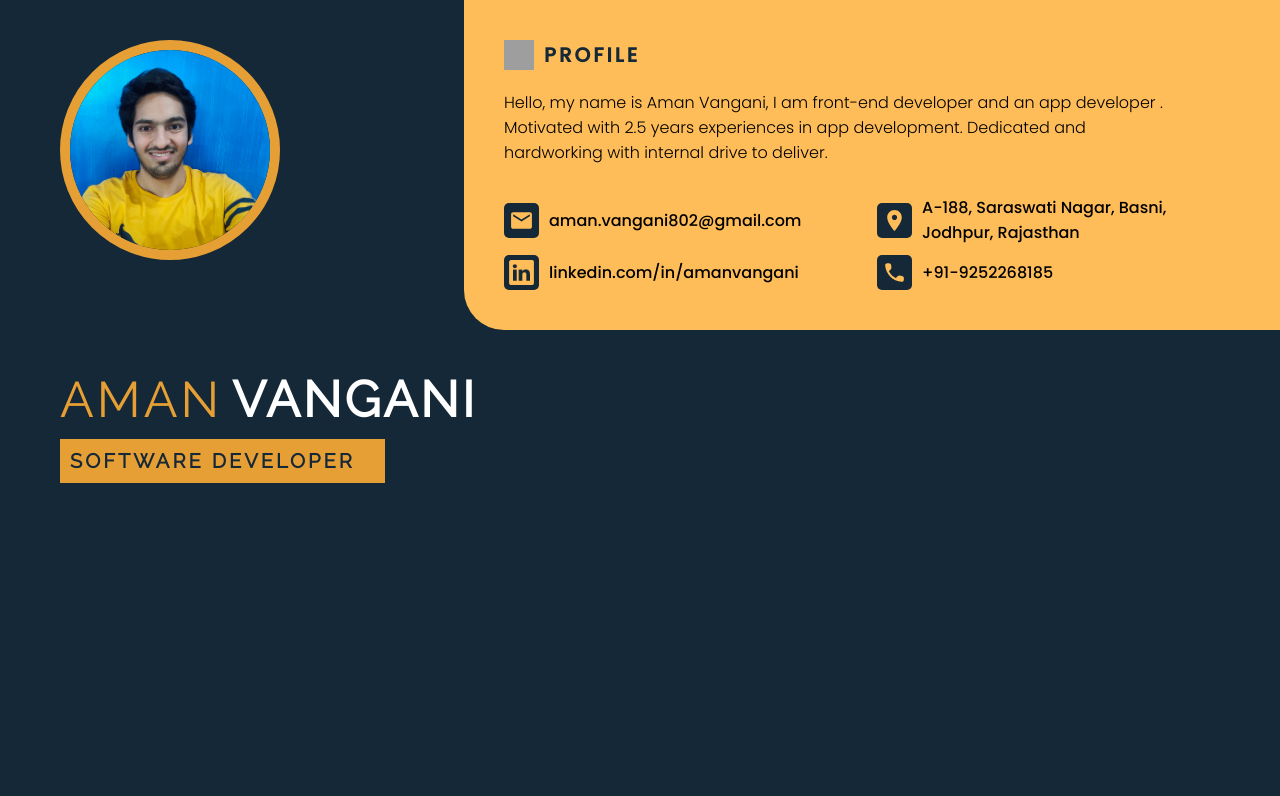
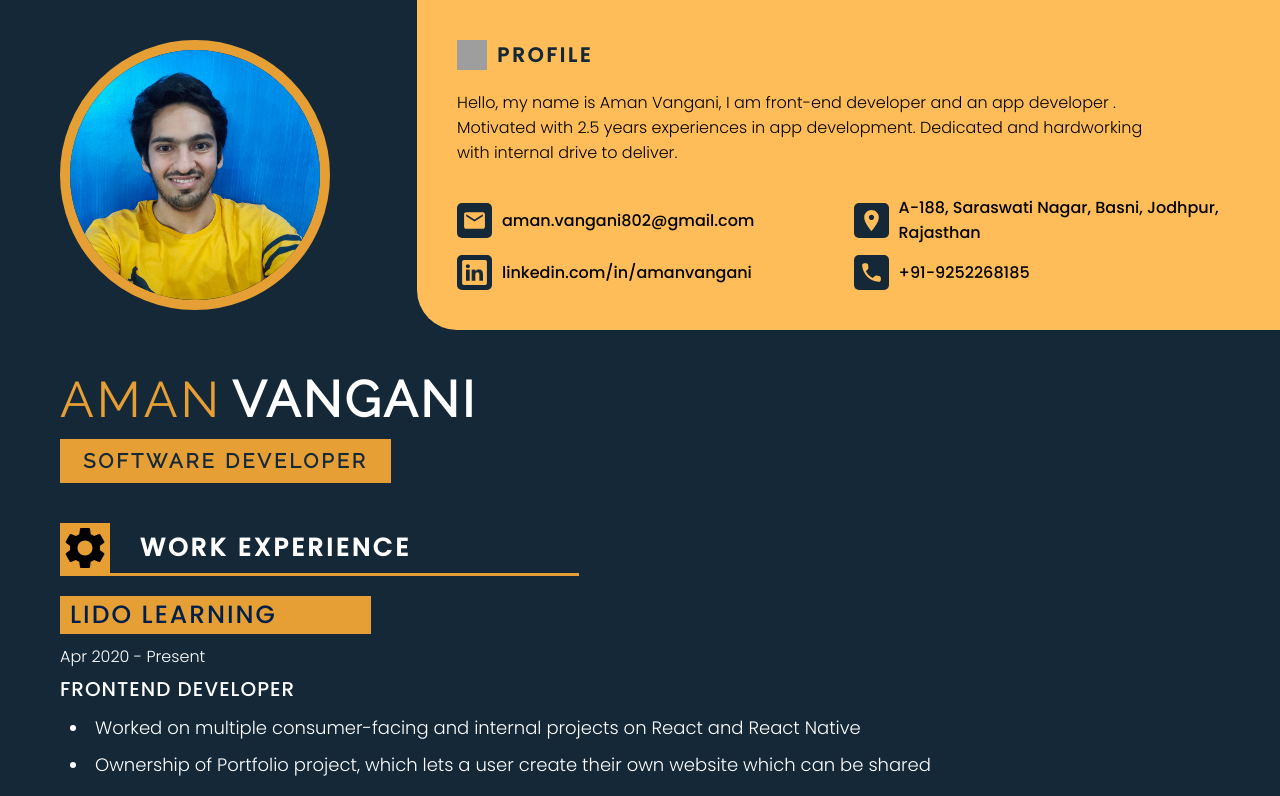
Before and after one commit to aman802/resume-website, a React (Create React App) app: page / in a window 1280 px wide. Shown: the top 796 px of the page. Built offline with nearby package versions, Linux system fonts and the light colour scheme; grey boxes are pictures that could not be loaded.

Commit message:
Adds Work Experience section

```diff
--- a/src/App.css
+++ b/src/App.css
@@ -2,6 +2,12 @@
   display: flex;
   flex-direction: column;
   margin-left: 60px;
+}
+
+.rootContentDiv {
+  display: flex;
+  flex-direction: column;
+  width: 85%;
 }
 
 .nameDiv {
@@ -31,7 +37,8 @@
   font-weight: bolder;
   letter-spacing: 3px;
   background-color: var(--dark-yellow);
-  width: 25%;
+  width: 30%;
   padding: 10px;
   margin-top: 10px;
+  text-align: center;
 }
--- a/src/App.js
+++ b/src/App.js
@@ -1,15 +1,19 @@
 import Header from './components/Header/Header';
+import WorkExperience from './components/WorkExperience/WorkExperience';
 import './App.css';
 
 function App() {
   return (
     <div className='root'>
       <Header />
-      <div className='nameDiv'>
-        <span className='amanText'>AMAN</span>
-        <span className='vanganiText'>VANGANI</span>
+      <div className='rootContentDiv'>
+        <div className='nameDiv'>
+          <span className='amanText'>AMAN</span>
+          <span className='vanganiText'>VANGANI</span>
+        </div>
+        <span className='softwareDeveloperText'>SOFTWARE DEVELOPER</span>
+        <WorkExperience />
       </div>
-      <span className='softwareDeveloperText'>SOFTWARE DEVELOPER</span>
     </div>
   );
 }
--- a/src/components/Header/ProfileContent/ProfileContent.css
+++ b/src/components/Header/ProfileContent/ProfileContent.css
@@ -1,5 +1,5 @@
 .profileContentDiv {
-  flex: 0.8;
+  flex: 0.9;
   background-color: var(--yellow);
   border-bottom-left-radius: 40px;
   padding: 40px;
--- a/src/components/Header/ProfileImage/ProfileImage.css
+++ b/src/components/Header/ProfileImage/ProfileImage.css
@@ -1,7 +1,7 @@
 .imageDiv {
   border-radius: 50%;
-  width: 200px;
-  height: 200px;
+  width: 250px;
+  height: 250px;
   display: flex;
   align-items: center;
   justify-content: center;
--- /dev/null
+++ b/src/components/ListItemName/ListItemName.css
@@ -0,0 +1,24 @@
+.listItemNameDiv {
+  display: flex;
+  flex-direction: row;
+  background-color: var(--dark-yellow);
+  width: 30%;
+  margin-top: 20px;
+  align-items: center;
+}
+
+.listItemNameTitle {
+  font-size: 25px;
+  font-family: 'Poppins';
+  margin-left: 10px;
+  text-transform: uppercase;
+  letter-spacing: 2px;
+  color: var(--blue-text);
+}
+
+.listItemNameLinkImage {
+  width: 30px;
+  height: 30px;
+  margin-left: 10px;
+  cursor: pointer;
+}
--- /dev/null
+++ b/src/components/ListItemName/ListItemName.js
@@ -0,0 +1,16 @@
+import LinkIcon from '../../images/link.svg';
+import './ListItemName.css';
+
+const ListItemName = props => {
+
+  const onLinkClick = () => window.open(props.link);
+
+  return (
+    <div className='listItemNameDiv'>
+      <span className='listItemNameTitle'>{props.title}</span>
+      {props.link ? <img src={LinkIcon} alt='link' className='listItemNameLinkImage' onClick={onLinkClick} /> : null}
+    </div>
+  );
+};
+
+export default ListItemName;
--- /dev/null
+++ b/src/components/SectionHeader/SectionHeader.css
@@ -0,0 +1,24 @@
+.sectionHeaderDiv {
+  display: flex;
+  flex-direction: row;
+  align-items: center;
+  border-bottom: 3px solid var(--dark-yellow);
+  width: 50%;
+}
+
+.sectionHeaderImage {
+  width: 50px;
+  height: 50px;
+  background-color: var(--dark-yellow);
+}
+
+.sectionHeaderText {
+  font-family: 'Poppins';
+  font-weight: bold;
+  font-size: 25px;
+  letter-spacing: 3px;
+  color: var(--white);
+  flex: 1;
+  text-transform: uppercase;
+  margin-left: 30px;
+}
--- /dev/null
+++ b/src/components/SectionHeader/SectionHeader.js
@@ -0,0 +1,10 @@
+import './SectionHeader.css';
+
+const SectionHeader = props => (
+  <div className='sectionHeaderDiv'>
+    <img src={props.image} alt={props.title} className='sectionHeaderImage' />
+    <span className='sectionHeaderText'>{props.title}</span>
+  </div>
+);
+
+export default SectionHeader;
--- /dev/null
+++ b/src/components/WorkExperience/WorkExperience.css
@@ -0,0 +1,34 @@
+.workExperienceDiv {
+  margin-top: 40px;
+}
+
+.experienceItemDiv {
+  display: flex;
+  flex-direction: column;
+}
+
+.experienceTimeText {
+  font-size: 16px;
+  color: var(--white);
+  font-family: 'Poppins';
+  font-weight: 300;
+  margin-top: 10px;
+}
+
+.experienceJobTitleText {
+  font-size: 20px;
+  color: var(--white);
+  font-family: 'Poppins';
+  margin-top: 5px;
+  text-transform: uppercase;
+  letter-spacing: 1px;
+}
+
+.pointText {
+  margin-left: 10px;
+  margin-top: 10px;
+  color: var(--white);
+  font-size: 18px;
+  font-family: 'Poppins';
+  font-weight: 300;
+}
--- /dev/null
+++ b/src/components/WorkExperience/WorkExperience.js
@@ -0,0 +1,51 @@
+import SectionHeader from '../SectionHeader/SectionHeader';
+import ListItemName from '../ListItemName/ListItemName';
+import SettingsIcon from '../../images/settings.svg';
+import './WorkExperience.css';
+
+const WorkExperience = () => {
+  const experience = [
+    {
+      companyName: 'Lido Learning',
+      startTime: 'Apr 2020',
+      endTime: 'Present',
+      jobTitle: 'Frontend Developer',
+      points: [
+        'Worked on multiple consumer-facing and internal projects on React and React Native',
+        'Ownership of Portfolio project, which lets a user create their own website which can be shared'
+      ]
+    },
+    {
+      companyName: 'Truebil.com',
+      startTime: 'Apr 2019',
+      endTime: 'Apr 2020',
+      jobTitle: 'Android Developer',
+      points: [
+        'Contributed to 2 Android apps, bug fixes and feature development.',
+        'Developed an Android app from scratch that was responsible for inventory management.',
+        'Implemented features like real-time bidding from notification, HDFC Car Loan integration, Truebil’s Price Engine etc.'
+      ]
+    },
+  ];
+  return (
+    <div className='workExperienceDiv'>
+      <SectionHeader image={SettingsIcon} title={'Work Experience'} />
+      {
+        experience.map((item, index) => (
+          <div className='experienceItemDiv' key={index}>
+            <ListItemName title={item.companyName} />
+            <span className='experienceTimeText'>{item.startTime} - {item.endTime}</span>
+            <span className='experienceJobTitleText'>{item.jobTitle}</span>
+            {
+              item.points.map((point, index) => (
+                <li key={index} className='pointText'>{point}</li>
+              ))
+            }
+          </div>
+        ))
+      }
+    </div>
+  );
+};
+
+export default WorkExperience;
--- a/src/index.css
+++ b/src/index.css
@@ -4,6 +4,7 @@
   --dark-yellow: #e69f34;
   --black: #000000;
   --white: #ffffff;
+  --blue-text: #00204b;
   background-color: var(--blue);
 }
 
```
Also changed, not shown: src/images/link.svg (added), src/images/settings.svg (added).
